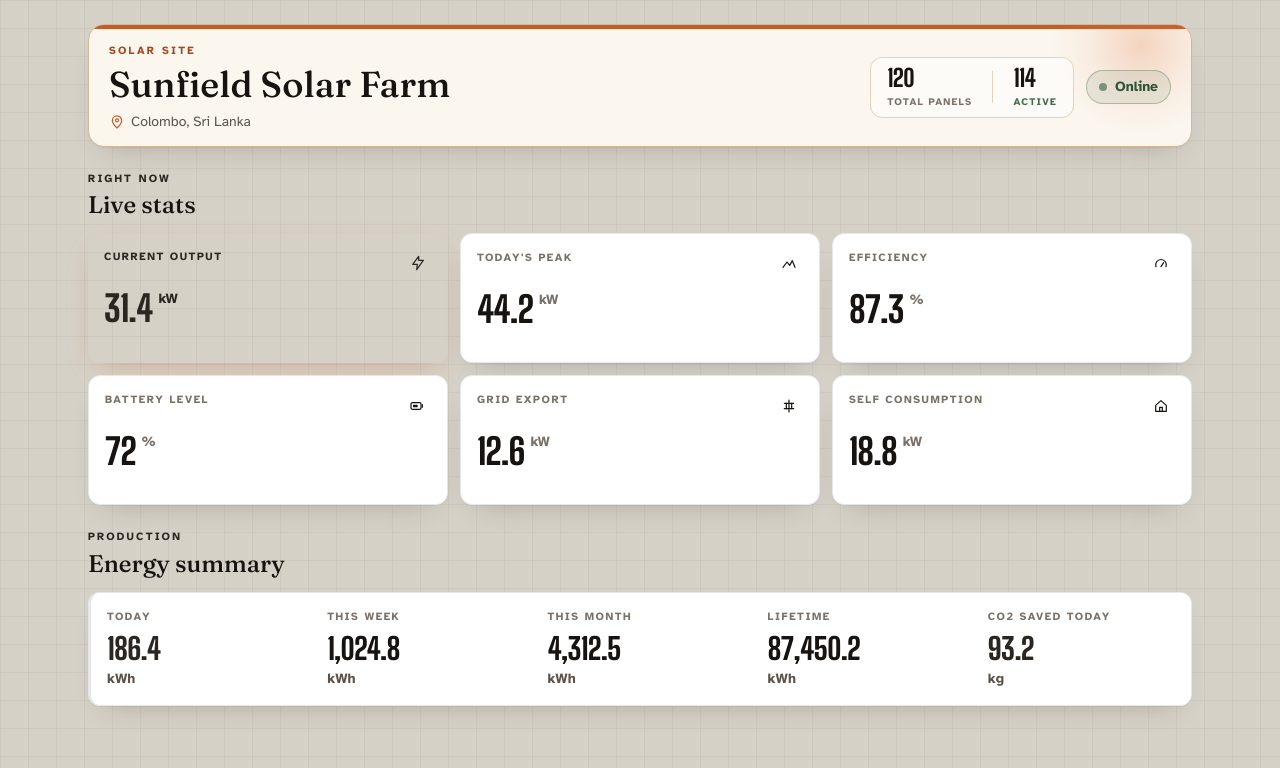
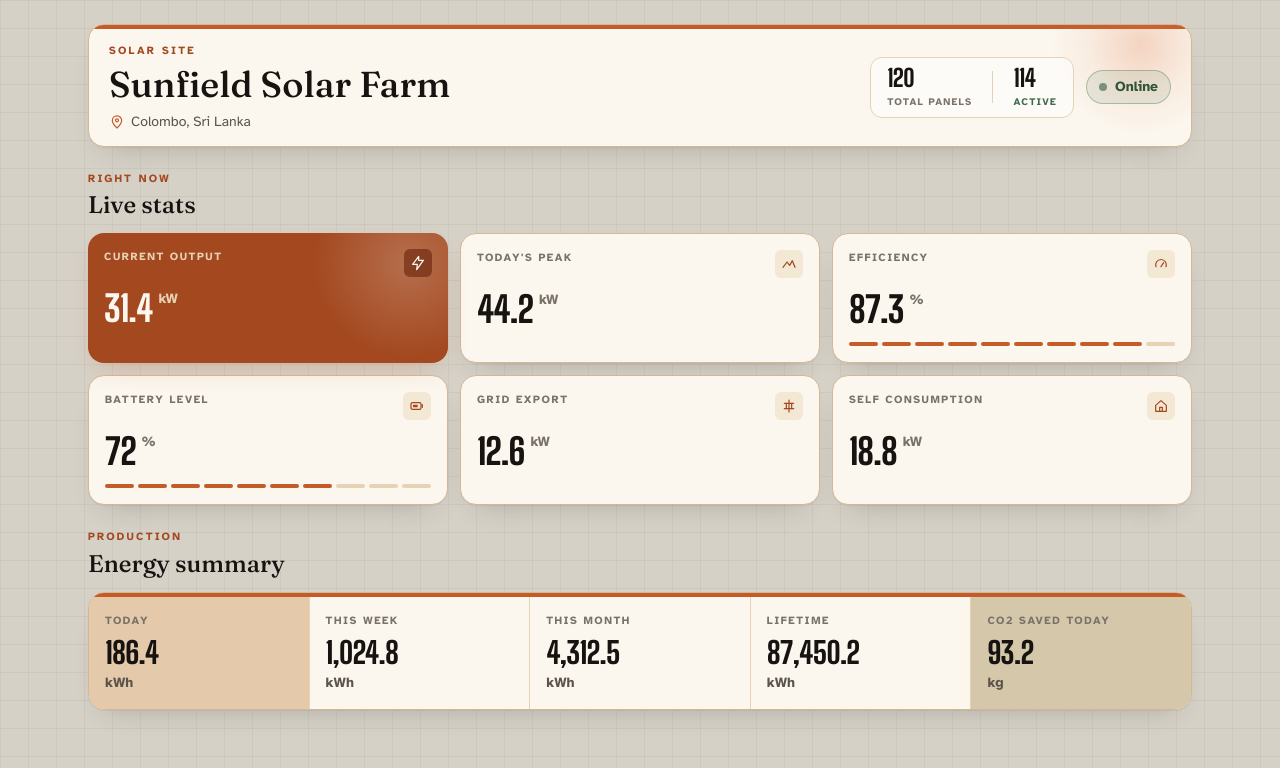
Before and after one commit to ArkhanShimar/Solar-Dashboard, a React (Vite) app: page / in a window 1280 px wide. Shown: the top 768 px of the page. Built offline with nearby package versions, Linux system fonts and the light colour scheme.

Commit message:
cards and energy bar cream again too
Co-authored-by: Cursor <cursoragent@cursor.com>

```diff
--- a/src/components/EnergySummary.jsx
+++ b/src/components/EnergySummary.jsx
@@ -6,7 +6,7 @@ function EnergySummary({ energySummary }) {
       label: "TODAY",
       value: energySummary.todayKWh,
       unit: "kWh",
-      tone: "brass",
+      tone: "clay",
     },
     {
       label: "THIS WEEK",
@@ -27,22 +27,23 @@ function EnergySummary({ energySummary }) {
       label: "CO2 SAVED TODAY",
       value: energySummary.co2SavedKgToday,
       unit: "kg",
-      tone: "signal",
+      tone: "moss",
     },
   ];
 
   return (
     <section>
       <div className="mb-3">
-        <p className="text-[11px] font-bold tracking-[0.2em] text-brass-600">
+        <p className="text-[11px] font-bold tracking-[0.2em] text-clay-600">
           PRODUCTION
         </p>
         <h2 className="mt-0.5 font-display text-xl text-ink-900 md:text-2xl">
           Energy summary
         </h2>
       </div>
-      <div className="overflow-hidden rounded-xl border border-pitch-900/15 border-l-[3px] border-l-brass-500 bg-white shadow-card">
-        <div className="grid grid-cols-1 gap-px bg-pitch-900/15 sm:grid-cols-2 lg:grid-cols-5">
+      <div className="overflow-hidden rounded-2xl border border-parchment-300 bg-parchment-50 shadow-card">
+        <div className="h-1 bg-clay-500" />
+        <div className="grid grid-cols-1 gap-px bg-parchment-200 sm:grid-cols-2 lg:grid-cols-5">
           {tiles.map((tile) => (
             <EnergyTile
               key={tile.label}
--- a/src/components/EnergyTile.jsx
+++ b/src/components/EnergyTile.jsx
@@ -1,19 +1,18 @@
 import { formatValue } from "../utils/format";
 
 function EnergyTile({ label, value, unit, tone }) {
-  const numberClasses = {
-    brass: "text-brass-600",
-    signal: "text-signal-500",
+  const toneClasses = {
+    clay: "bg-clay-500/[0.08]",
+    moss: "bg-moss-500/10",
   };
+  const tileClasses = toneClasses[tone] || "bg-parchment-50";
 
   return (
-    <article className="bg-white px-4 py-4 last:sm:col-span-2 last:lg:col-span-1">
+    <article
+      className={`px-4 py-4 last:sm:col-span-2 last:lg:col-span-1 ${tileClasses}`}
+    >
       <p className="text-[11px] font-bold tracking-[0.14em] text-ink-400">{label}</p>
-      <p
-        className={`mt-2 font-numbers text-3xl font-extrabold tabular-nums leading-none tracking-tight ${
-          numberClasses[tone] || "text-ink-900"
-        }`}
-      >
+      <p className="mt-2 font-numbers text-3xl font-extrabold tabular-nums leading-none tracking-tight text-ink-900">
         {formatValue(value)}
       </p>
       <p className="mt-1.5 text-sm font-bold text-ink-500">{unit}</p>
--- a/src/components/LiveStats.jsx
+++ b/src/components/LiveStats.jsx
@@ -46,7 +46,7 @@ function LiveStats({ liveStats }) {
   return (
     <section>
       <div className="mb-3">
-        <p className="text-[11px] font-bold tracking-[0.2em] text-brass-600">
+        <p className="text-[11px] font-bold tracking-[0.2em] text-clay-600">
           RIGHT NOW
         </p>
         <h2 className="mt-0.5 font-display text-xl text-ink-900 md:text-2xl">Live stats</h2>
--- a/src/components/StatCard.jsx
+++ b/src/components/StatCard.jsx
@@ -9,19 +9,18 @@ function StatCard({
   meterPercent,
 }) {
   const cardClasses = featured
-    ? "bg-pitch-800 text-bone-50 shadow-lift"
-    : "card-mark border border-pitch-900/15 bg-white text-ink-900 shadow-card";
+    ? "card-sun bg-clay-600 text-parchment-50 shadow-lift"
+    : "border border-parchment-300 bg-parchment-50 text-ink-900 shadow-card";
 
-  const labelClasses = featured ? "text-bone-300" : "text-ink-400";
-  const numberClasses = featured ? "text-brass-400" : "text-ink-900";
-  const unitClasses = featured ? "text-bone-300" : "text-ink-400";
+  const labelClasses = featured ? "text-parchment-200" : "text-ink-400";
+  const unitClasses = featured ? "text-parchment-200" : "text-ink-400";
   const iconWrap = featured
-    ? "bg-pitch-700 text-brass-400"
-    : "bg-brass-500/10 text-brass-600";
+    ? "bg-clay-700/80 text-parchment-50"
+    : "bg-parchment-100 text-clay-600";
 
   return (
     <article
-      className={`rounded-xl p-4 transition duration-200 hover:-translate-y-0.5 ${cardClasses}`}
+      className={`rounded-2xl p-4 transition duration-200 hover:-translate-y-0.5 ${cardClasses}`}
     >
       <div className="relative flex items-start justify-between gap-3">
         <p className={`text-[11px] font-bold tracking-[0.14em] ${labelClasses}`}>
@@ -29,9 +28,7 @@ function StatCard({
         </p>
         <span className={`rounded-md p-1.5 ${iconWrap}`}>{icon}</span>
       </div>
-      <p
-        className={`mt-3 font-numbers text-3xl font-extrabold tabular-nums leading-none tracking-tight md:text-4xl ${numberClasses}`}
-      >
+      <p className="mt-3 font-numbers text-3xl font-extrabold tabular-nums leading-none tracking-tight md:text-4xl">
         {formatValue(value)}
         <span className={`ml-1.5 align-top font-sans text-sm font-bold ${unitClasses}`}>
           {unit}
@@ -46,8 +43,8 @@ function StatCard({
 
 function TickMeter({ percent, featured }) {
   const filled = Math.round(percent / 10);
-  const on = featured ? "bg-brass-400" : "bg-brass-500";
-  const off = featured ? "bg-pitch-600" : "bg-pitch-900/10";
+  const on = featured ? "bg-parchment-50" : "bg-clay-500";
+  const off = featured ? "bg-clay-700" : "bg-parchment-200";
 
   return (
     <div className="mt-3 flex gap-1" aria-hidden="true">
```
